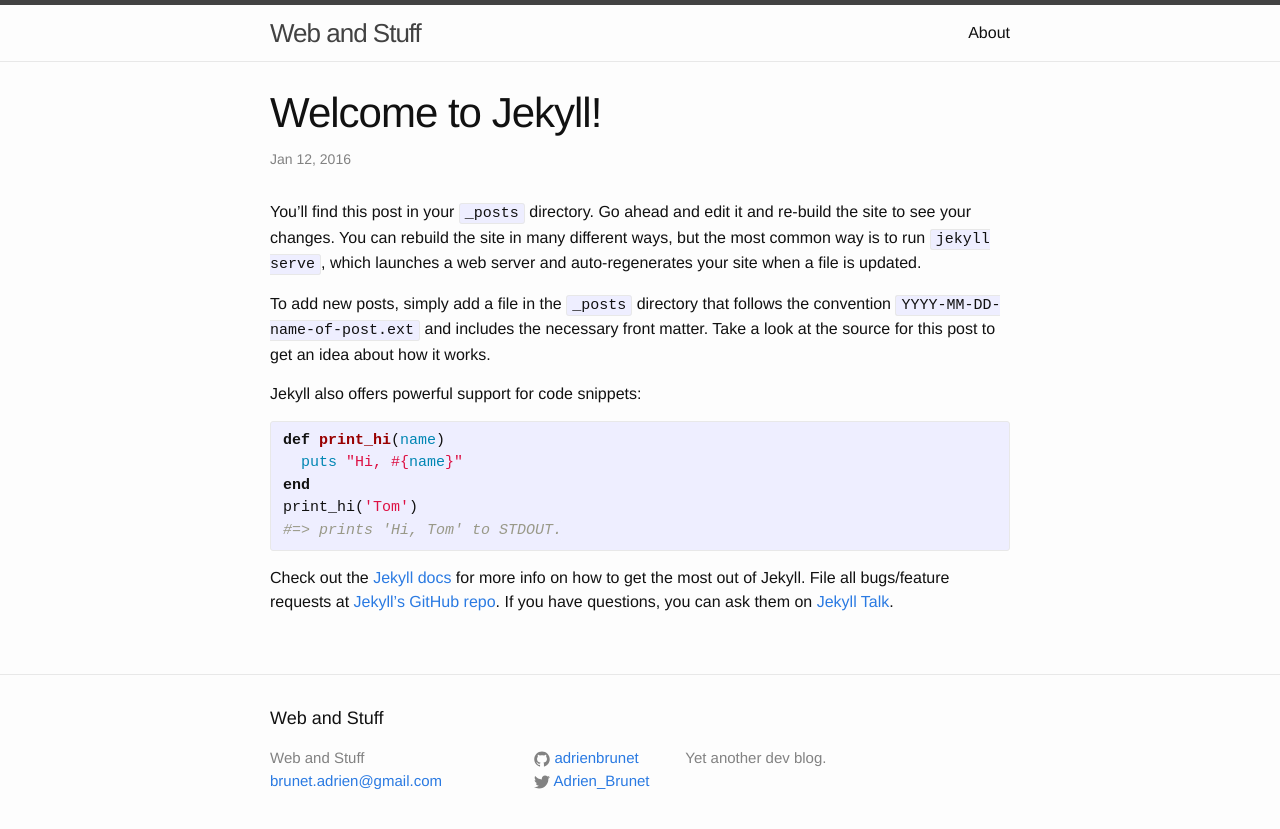
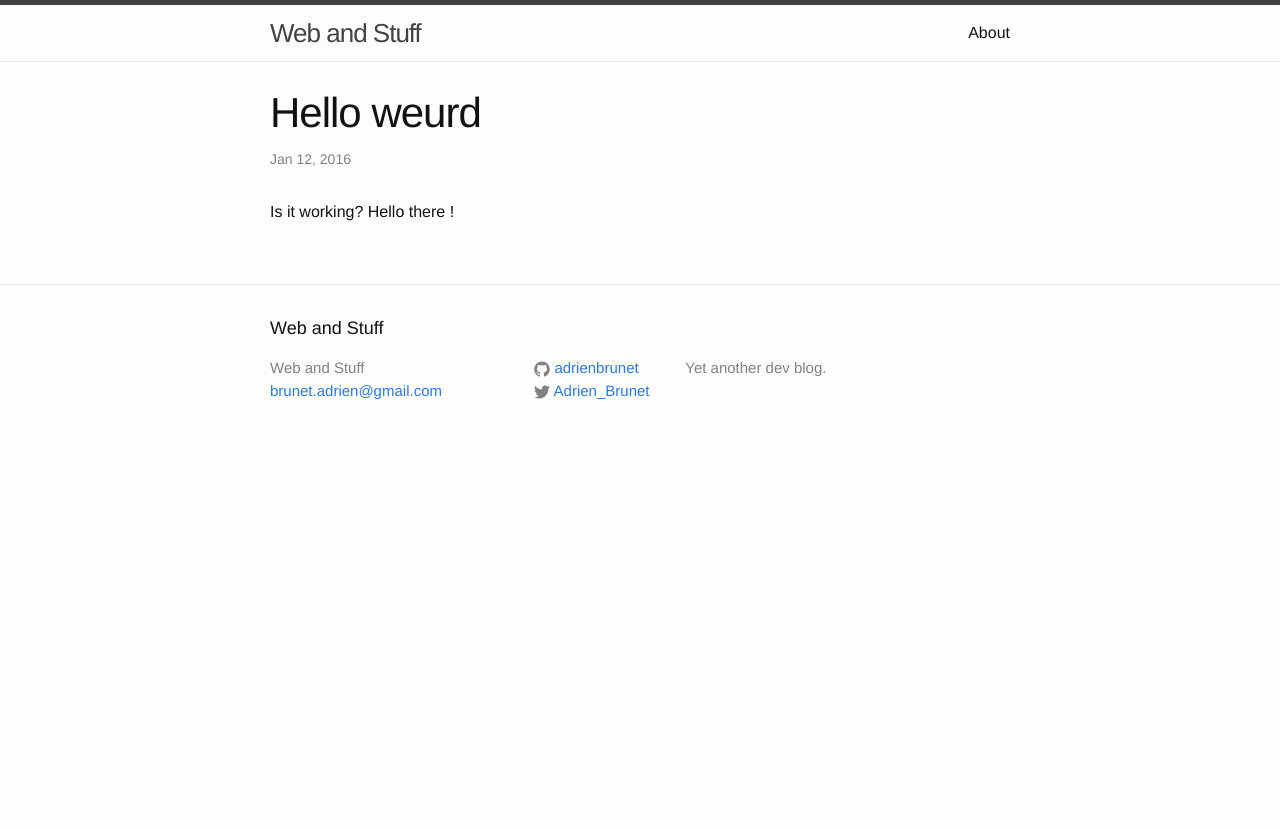
Before and after one commit to adrienbrunet/adrienbrunet.github.io, a Jekyll site: the page built from _posts/2016-01-12-welcome-to-jekyll.markdown, in a window 1280 px wide. Shown: the top 829 px of the page. Built offline with Jekyll 4.4.1, drawn with Linux system fonts in a browser that asks for light colours.

Commit message:
Update first post - hello weurd

```diff
--- a/_posts/2016-01-12-welcome-to-jekyll.markdown
+++ b/_posts/2016-01-12-welcome-to-jekyll.markdown
@@ -1,25 +1,8 @@
 ---
 layout: post
-title:  "Welcome to Jekyll!"
+title:  "Hello weurd"
 date:   2016-01-12 22:56:35 +0100
-categories: jekyll update
+categories: stuff
 ---
-You’ll find this post in your `_posts` directory. Go ahead and edit it and re-build the site to see your changes. You can rebuild the site in many different ways, but the most common way is to run `jekyll serve`, which launches a web server and auto-regenerates your site when a file is updated.
 
-To add new posts, simply add a file in the `_posts` directory that follows the convention `YYYY-MM-DD-name-of-post.ext` and includes the necessary front matter. Take a look at the source for this post to get an idea about how it works.
-
-Jekyll also offers powerful support for code snippets:
-
-{% highlight ruby %}
-def print_hi(name)
-  puts "Hi, #{name}"
-end
-print_hi('Tom')
-#=> prints 'Hi, Tom' to STDOUT.
-{% endhighlight %}
-
-Check out the [Jekyll docs][jekyll-docs] for more info on how to get the most out of Jekyll. File all bugs/feature requests at [Jekyll’s GitHub repo][jekyll-gh]. If you have questions, you can ask them on [Jekyll Talk][jekyll-talk].
-
-[jekyll-docs]: http://jekyllrb.com/docs/home
-[jekyll-gh]:   https://github.com/jekyll/jekyll
-[jekyll-talk]: https://talk.jekyllrb.com/
+Is it working? Hello there !
```
